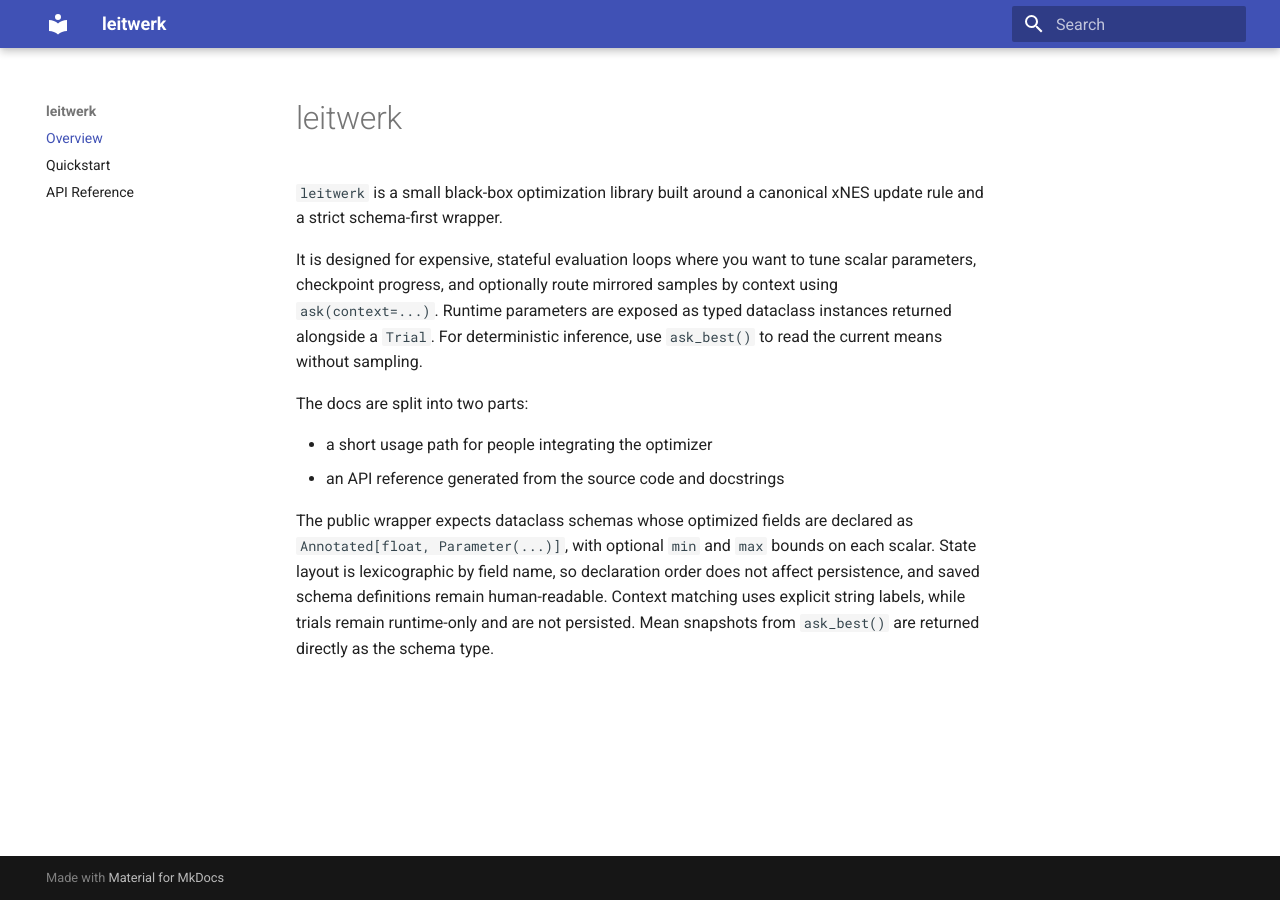
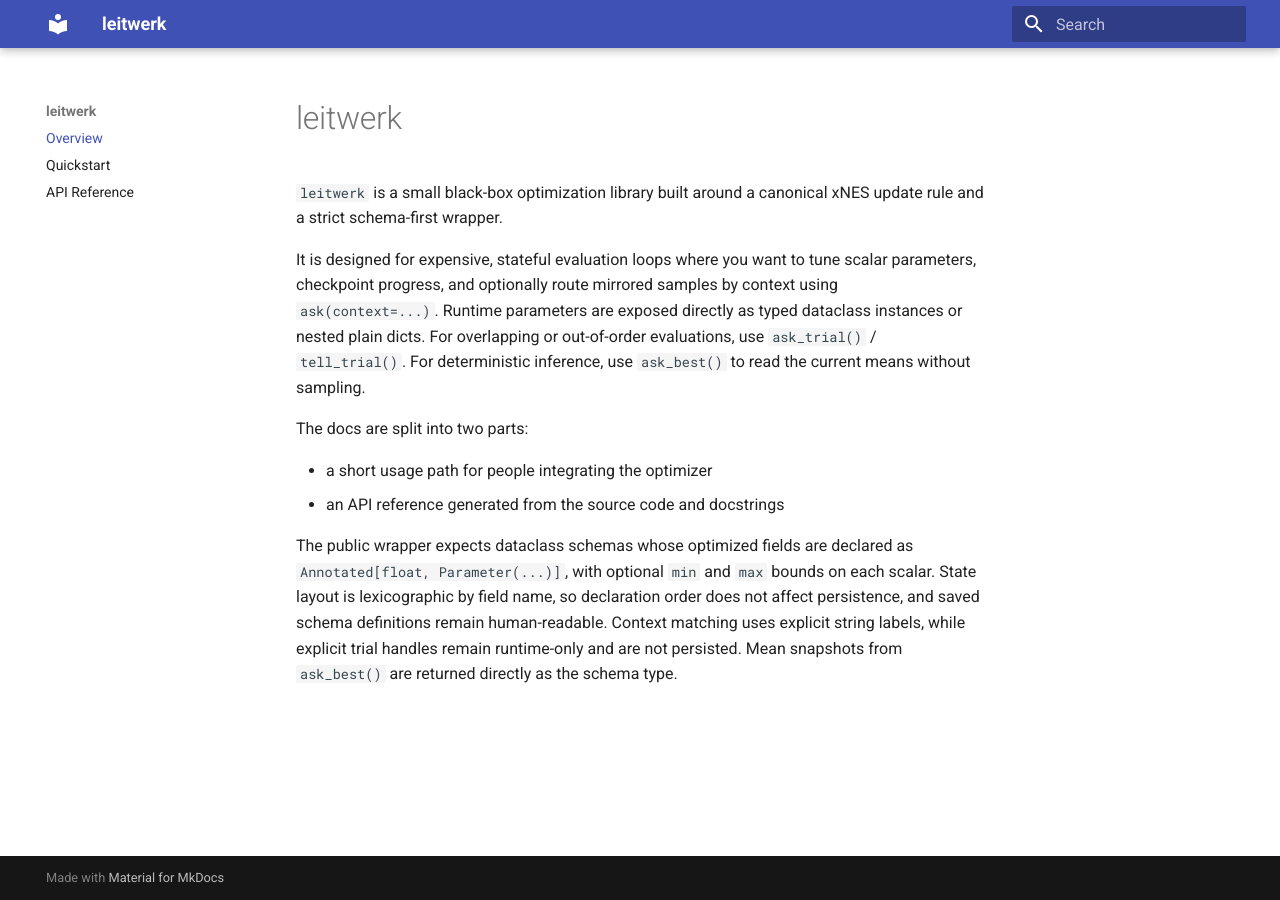
Before and after one commit to vschmidt91/xnes, an MkDocs documentation site: the page built from docs/index.md, in a window 1280 px wide. Built offline with MkDocs 1.6.1 and Material for MkDocs 9.7.7, drawn with Linux system fonts in a browser that asks for light colours.

Commit message:
add serial trial helper

```diff
--- a/docs/index.md
+++ b/docs/index.md
@@ -5,8 +5,9 @@
 
 It is designed for expensive, stateful evaluation loops where you want to tune
 scalar parameters, checkpoint progress, and optionally route mirrored samples
-by context using `ask(context=...)`. Runtime parameters are exposed as typed
-dataclass instances returned alongside a `Trial`. For deterministic
+by context using `ask(context=...)`. Runtime parameters are exposed directly as
+typed dataclass instances or nested plain dicts. For overlapping or
+out-of-order evaluations, use `ask_trial()` / `tell_trial()`. For deterministic
 inference, use `ask_best()` to read the current means without sampling.
 
 The docs are split into two parts:
@@ -18,6 +19,6 @@
 as `Annotated[float, Parameter(...)]`, with optional `min` and `max` bounds on
 each scalar. State layout is lexicographic by field name, so declaration order
 does not affect persistence, and saved schema definitions remain human-readable.
-Context matching uses explicit string labels, while trials remain runtime-only
-and are not persisted. Mean snapshots from `ask_best()` are returned directly
-as the schema type.
+Context matching uses explicit string labels, while explicit trial handles
+remain runtime-only and are not persisted. Mean snapshots from `ask_best()`
+are returned directly as the schema type.
--- a/leitwerk/__init__.py
+++ b/leitwerk/__init__.py
@@ -19,9 +19,9 @@
     opt = Optimizer(Params, pop_size=32, minimize=True)
 
     for _ in range(100):
-        trial, params = opt.ask()
+        params = opt.ask()
         value = (params.coeff - 3.0) ** 2 + (params.ratio - 0.25) ** 2
-        opt.tell(trial, value)
+        opt.tell(value)
 
     best = opt.ask_best()
     print(best.coeff, best.ratio)
--- a/pyproject.toml
+++ b/pyproject.toml
@@ -4,7 +4,7 @@
 
 [project]
 name = "leitwerk"
-version = "0.6.0"
+version = "0.6.1"
 description = "Serializable evolutionary algorithm with state reconsiliation."
 readme = "README.md"
 requires-python = ">=3.11,<3.14"
```
Also changed, not shown: README.md (+9 -7 lines), docs/quickstart.md (+6 -4 lines), 4 other files.
